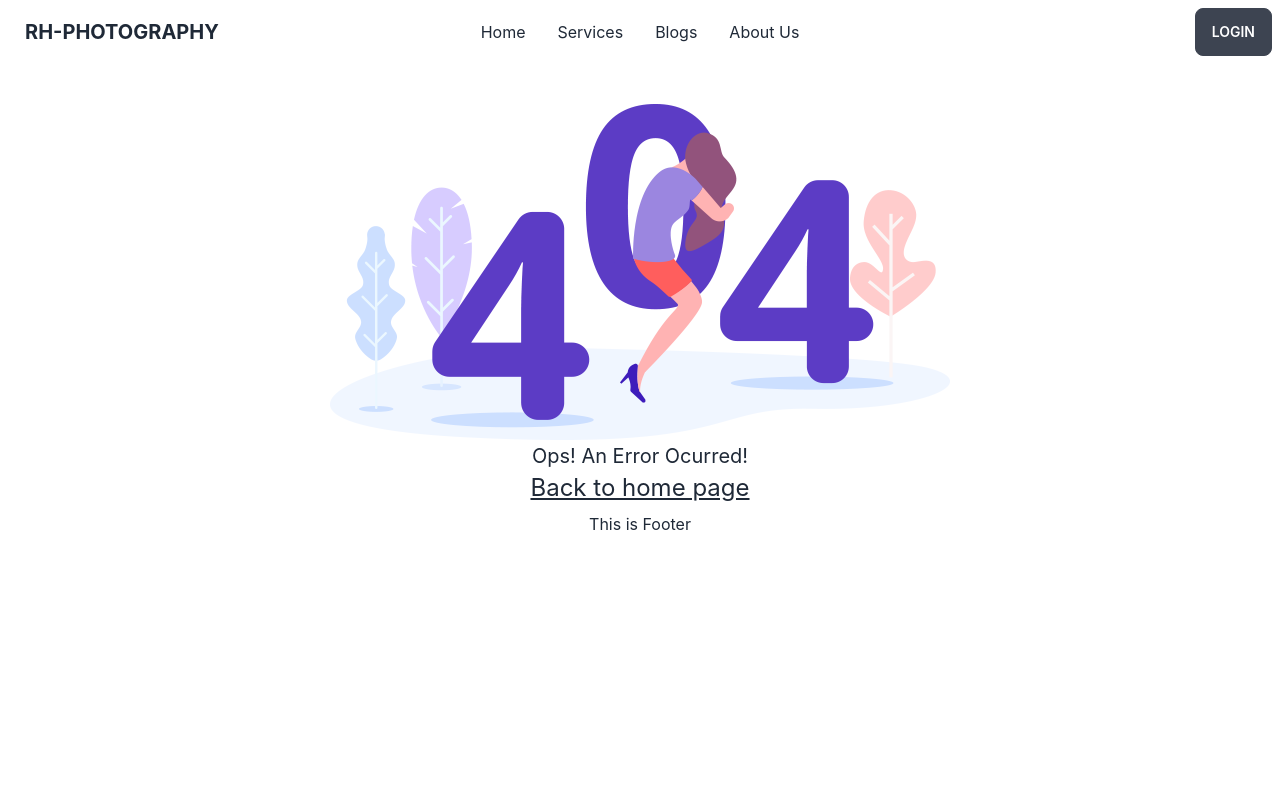
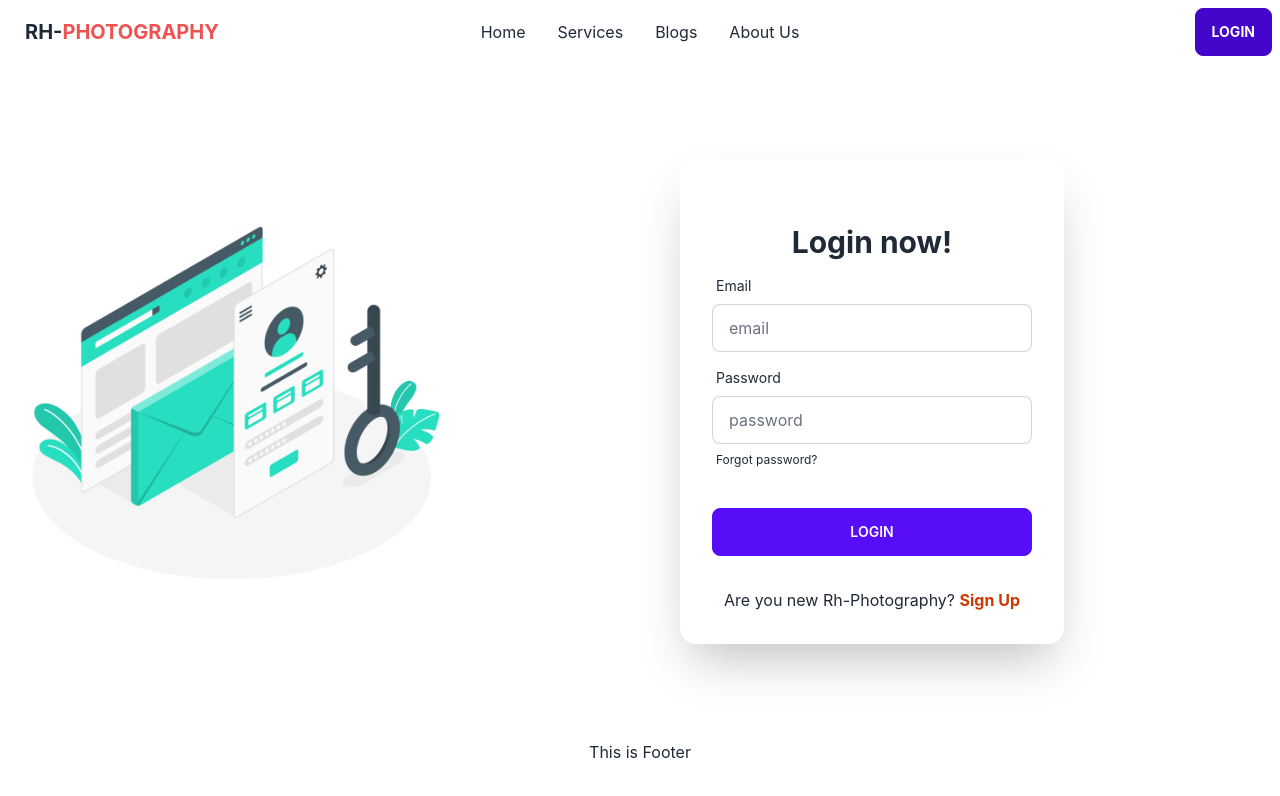
Before and after one commit to rasel497/rh-photography-client, a React (Create React App) app: page /login in a window 1280 px wide. Shown: the top 796 px of the page. Built offline with nearby package versions, Linux system fonts and the light colour scheme.

Commit message:
login page done

```diff
--- a/package.json
+++ b/package.json
@@ -13,6 +13,7 @@
     "react": "^18.2.0",
     "react-dom": "^18.2.0",
     "react-hot-toast": "^2.4.0",
+    "react-icons": "^4.6.0",
     "react-router-dom": "^6.4.3",
     "react-scripts": "5.0.1",
     "web-vitals": "^2.1.4"
--- /dev/null
+++ b/src/Photography/Login/Login.js
@@ -0,0 +1,55 @@
+import React from 'react';
+import { Link } from 'react-router-dom';
+
+const Login = () => {
+
+    // logIn/signIn with eamil and password
+    const handleSignIn = event => {
+        event.preventDefault();
+
+        const form = event.target;
+        const email = form.email.value;
+        const password = form.password.value;
+        console.log(email, password);
+    }
+
+    return (
+        <div className="hero w-full my-20">
+            <div className="hero-content grid gap-20 md:grid-cols-2 flex-col lg:flex-row">
+                <div className="text-center lg:text-left">
+                    <img className='w-3/4' src="/login.jpg" alt="" />
+                </div>
+                <div className="card flex-shrink-0 w-full max-w-sm shadow-2xl bg-base-100 py-8">
+                    <form onSubmit={handleSignIn} className="card-body">
+                        <h1 className="text-3xl text-center font-bold">Login now!</h1>
+                        <div className="form-control">
+                            <label className="label">
+                                <span className="label-text">Email</span>
+                            </label>
+                            <input type="email" name='email' placeholder="email" className="input input-bordered" required />
+                        </div>
+                        <div className="form-control">
+                            <label className="label">
+                                <span className="label-text">Password</span>
+                            </label>
+                            <input type="password" name='password' placeholder="password" className="input input-bordered" required />
+                            <label className="label">
+                                <Link href="#" className="label-text-alt link link-hover">Forgot password?</Link>
+                            </label>
+                        </div>
+                        <div className="form-control mt-6">
+                            <input className='btn btn-primary' type="submit" value="Login" />
+                        </div>
+                    </form>
+                    <p className='text-center'>Are you new Rh-Photography? <Link className='text-orange-600 font-bold' to='/register'>Sign Up</Link></p>
+
+
+                </div>
+
+            </div>
+
+        </div>
+    );
+};
+
+export default Login;
--- a/src/Photography/Shared/Header/Header.js
+++ b/src/Photography/Shared/Header/Header.js
@@ -17,7 +17,7 @@ const Header = () => {
                         <li><Link to='/about'>About Us</Link></li>
                     </ul>
                 </div>
-                <a className="btn btn-ghost normal-case text-xl font-bold">RH-PHOTOGRAPHY</a>
+                <a className="btn btn-ghost normal-case text-xl font-bold">RH-<p className='text-red-500'>PHOTOGRAPHY</p></a>
             </div>
             <div className="navbar-center hidden lg:flex">
                 <ul className="menu menu-horizontal p-0">
@@ -28,7 +28,7 @@ const Header = () => {
                 </ul>
             </div>
             <div className="navbar-end">
-                <a className="btn">Login</a>
+                <Link to='/login'><button className="btn btn-active btn-primary font-bold">Login</button></Link>
             </div>
         </div>
     );
--- /dev/null
+++ b/src/Photography/SignUp/Register.js
@@ -0,0 +1,11 @@
+import React from 'react';
+
+const Register = () => {
+    return (
+        <div>
+            <h2>sign up</h2>
+        </div>
+    );
+};
+
+export default Register;
```
Also changed, not shown: src/Router/Routes/Routes.js (+10 -0 lines), public/login.jpg (added), 1 other file (tests, documents, lock files or other folders).
